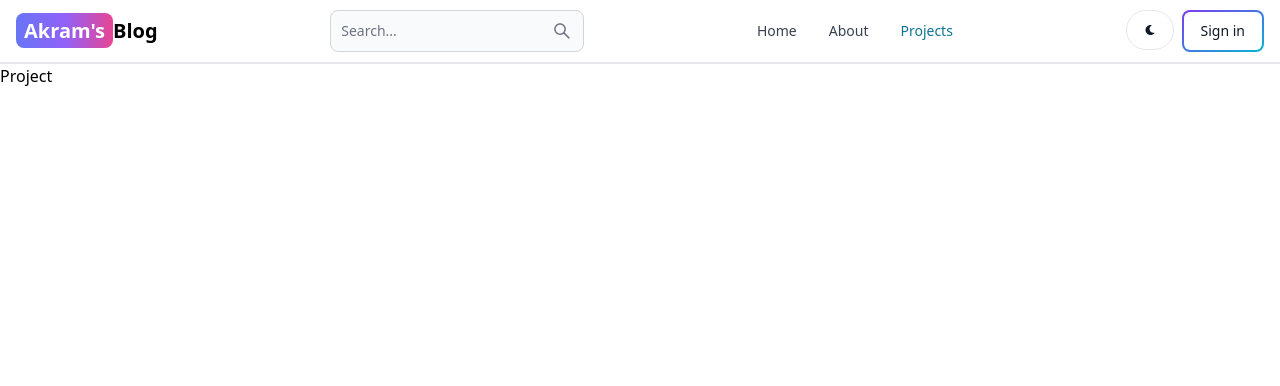
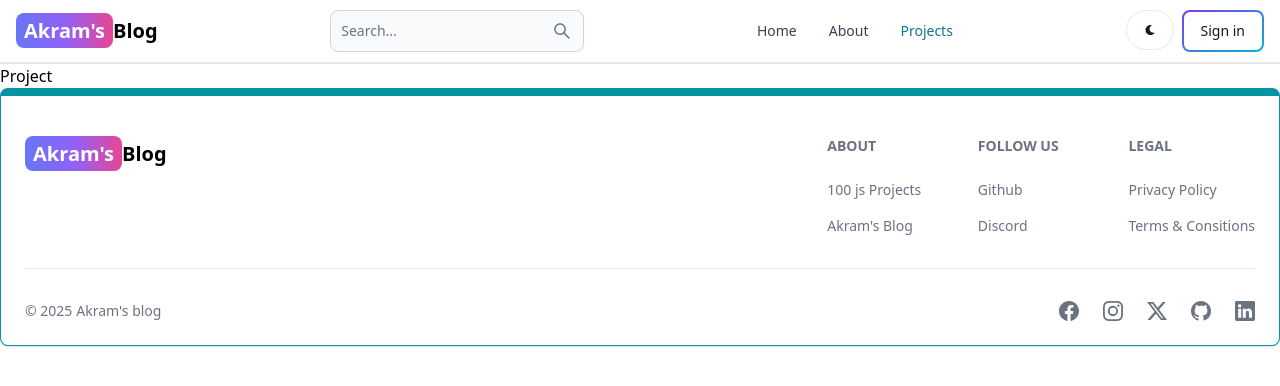
Before and after one commit to Akramdhali12/MERN-Blog, a React (Vite) app in the folder client/: page /projects in a window 1280 px wide. Shown: the top 386 px of the page. Built offline with nearby package versions, Linux system fonts and the light colour scheme.

Commit message:
Create and add the footer component

```diff
--- a/client/src/App.jsx
+++ b/client/src/App.jsx
@@ -3,10 +3,11 @@
 import Home from './pages/Home'
 import About from './pages/About'
 import SignIn from './pages/Signin'
-import SignUp from './pages/Signup'
+import SignUp from './pages/SignUp'
 import Dashboard from './pages/Dashboard'
 import Project from './pages/Project'
 import Header from './components/Header'
+import Footer from './components/Footer'
 
 
 export default function App() {
@@ -21,6 +22,7 @@
         <Route path='/dashboard' element={<Dashboard/>}/>
         <Route path='/projects' element={<Project/>}/>
       </Routes>
+        <Footer/>
     </BrowserRouter>
   )
 }
--- /dev/null
+++ b/client/src/components/Footer.jsx
@@ -0,0 +1,88 @@
+import { Footer } from "flowbite-react";
+import { Link } from "react-router-dom";
+import { BsFacebook, BsGithub, BsInstagram, BsLinkedin, BsTwitterX} from "react-icons/bs";
+
+export default function FooterCom() {
+  return (
+    <Footer container className="border border-t-8 border-teal-500">
+        <div className="w-full max-w-7xl mx-auto">
+            <div className="grid w-full justify-between sm:flex md:grid-cols-1">
+                <div className="mt-5">
+                <Link to="/" className="self-center whitespace-nowrap text-lg sm:text-xl font-semibold dark:text-white">
+                    <span className="px-2 py-1 bg-gradient-to-r from-indigo-500
+                     via-purple-500 to-pink-500 rounded-lg text-white">Akram&apos;s</span>
+                    Blog
+                </Link>
+                </div>
+                <div className="grid grid-cols-2 gap-8 mt-4 sm:grid-cols-3 sm:gap-6">
+                    <div>
+                        <Footer.Title title="About"/>
+                        <Footer.LinkGroup col>
+                            <Footer.Link
+                                href="https://www.100jsprojects.com"
+                                target="_blank"
+                                rel="noopener noreferrer"
+                            >
+                                100 js Projects
+                            </Footer.Link>
+                            <Footer.Link
+                                href="/about"
+                                target="_blank"
+                                rel="noopener noreferrer"
+                            >
+                                Akram&apos;s Blog
+                            </Footer.Link>
+                        </Footer.LinkGroup>
+                    </div>
+                    <div>
+                        <Footer.Title title="Follow us"/>
+                        <Footer.LinkGroup col>
+                            <Footer.Link
+                                href="https://www.github.com/Akramdhali12"
+                                target="_blank"
+                                rel="noopener noreferrer"
+                            >
+                                Github
+                            </Footer.Link>
+                            <Footer.Link
+                                href="https://www.discord.com/users/akram_dhali9038"
+                                target="_blank"
+                                rel="noopener noreferrer"
+                            >
+                                Discord
+                            </Footer.Link>
+                        </Footer.LinkGroup>
+                    </div>
+                    <div>
+                        <Footer.Title title="Legal"/>
+                        <Footer.LinkGroup col>
+                            <Footer.Link
+                                href='#'
+                            >
+                                Privacy Policy
+                            </Footer.Link>
+                            <Footer.Link
+                                href='#'
+                            >
+                                Terms &amp; Consitions
+                            </Footer.Link>
+                        </Footer.LinkGroup>
+                    </div>
+
+                </div>
+            </div>
+            <Footer.Divider/>
+            <div className="w-full sm:flex sm:items-center sm:justify-between">
+                <Footer.Copyright href="#" by="Akram's blog" year={new Date().getFullYear()}/>
+                <div className="flex gap-6 sm:mt-0 mt-4 sm:justify-center">
+                    <Footer.Icon href="https://facebook.com/akramdhali40" icon={BsFacebook}/>
+                    <Footer.Icon href="https://instragram.com/akramdhali40" icon={BsInstagram}/>
+                    <Footer.Icon href="https://twitter.com/Akramdhali40" icon={BsTwitterX}/>
+                    <Footer.Icon href="https://github.com/Akramdhali12" icon={BsGithub}/>
+                    <Footer.Icon href="https://linkedin.com/akram40" icon={BsLinkedin}/>
+                </div>
+            </div>
+        </div>
+    </Footer>
+  )
+}
```
